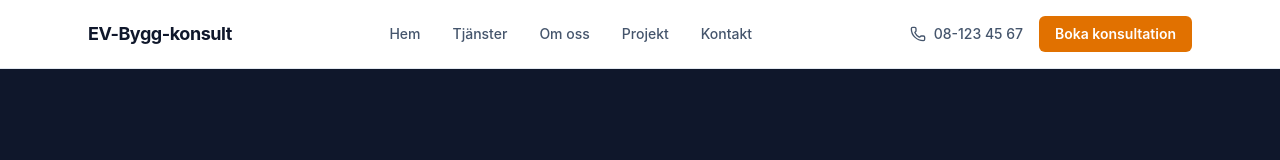
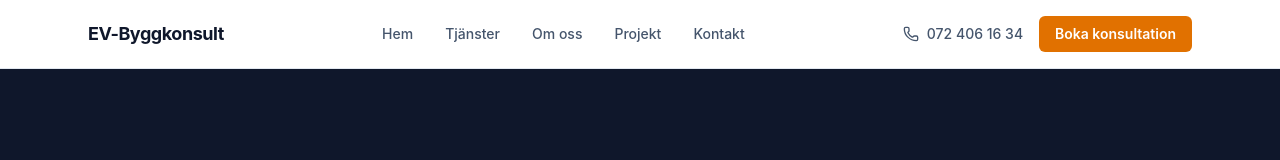
Before and after one commit to Castroo-710/EV-Bygg-konsult, a React (Vite) app in the folder frontend/: page / in a window 1280 px wide. Shown: the top 160 px of the page. Built offline with nearby package versions, Linux system fonts and the light colour scheme.

Commit message:
chore(content): use evbyggkonsult@gmail.com as contact email

```diff
--- a/frontend/src/data/company.ts
+++ b/frontend/src/data/company.ts
@@ -1,13 +1,13 @@
 export const company = {
-  name: 'EV-Bygg-konsult',
+  name: 'EV-Byggkonsult',
   tagline: 'Från idé till färdigt bygge',
   description:
     'Vi hjälper privatpersoner och företag i Stockholmsregionen med nybyggnation, om- och tillbyggnad samt renovering — från första skiss till slutbesiktning.',
-  phone: '08-123 45 67',
-  phoneHref: 'tel:+4681234567',
-  email: 'info@ev-byggkonsult.se',
-  emailHref: 'mailto:info@ev-byggkonsult.se',
-  address: 'Byggvägen 12, 141 44 Huddinge',
+  phone: '072 406 16 34',
+  phoneHref: 'tel:+46724061634',
+  email: 'evbyggkonsult@gmail.com',
+  emailHref: 'mailto:evbyggkonsult@gmail.com',
+  address: 'Husarviksgatan 18, 115 47 Stockholm',
   orgNumber: '556000-0000',
   socials: {
     instagram: 'https://instagram.com',
```
